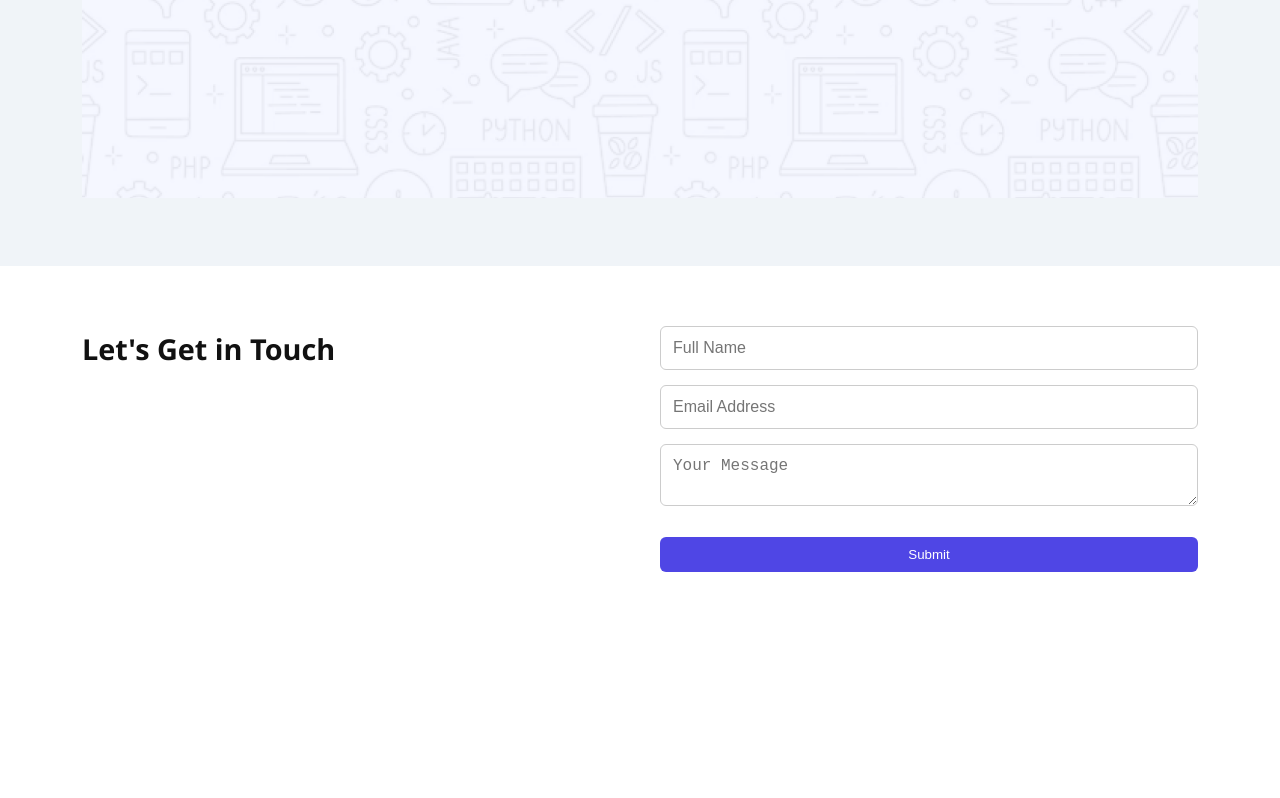
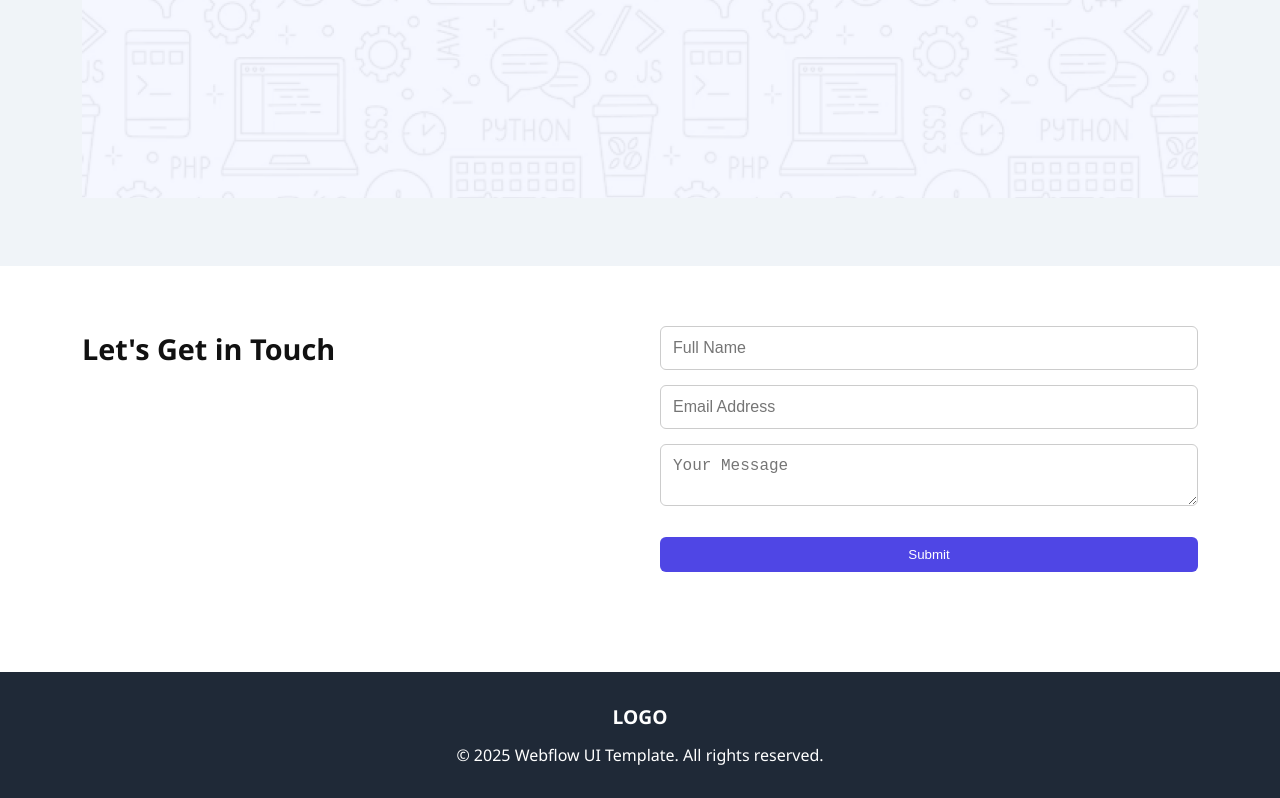
Before and after one commit to lamifaharia/phero1, a plain HTML site: page index.html in a window 1280 px wide. Shown: the part 1313-2111 px from the top of the page. Before the commit the page ends 1945 px from the top, so only its background shows below. Drawn offline with Linux system fonts and the light colour scheme; files that its build step writes are made by us from their sources.

Commit message:
added footer

```diff
--- a/index.html
+++ b/index.html
@@ -83,3 +83,13 @@
       </form>
     </div>
   </section>
+  <!-- =============Footer =============-->
+  <footer>
+    <div class="container footer-content">
+      <div class="footer-logo">LOGO</div>
+      <p>© 2025 Webflow UI Template. All rights reserved.</p>
+    </div>
+  </footer>
+
+</body>
+</html>
--- a/styles/style.css
+++ b/styles/style.css
@@ -180,3 +180,18 @@ header {
   width: 100%;
   resize: vertical;
 }
+
+/* Footer */
+footer {
+  background-color: #1f2937;
+  color: #fff;
+  text-align: center;
+  padding: 30px 20px;
+  margin-top: 40px;
+}
+
+.footer-logo {
+  font-size: 1.2rem;
+  font-weight: bold;
+  margin-bottom: 10px;
+}
```
